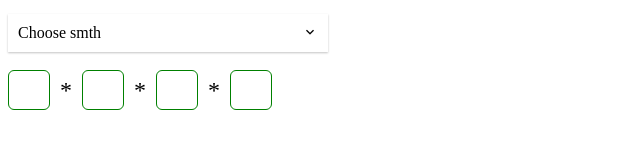
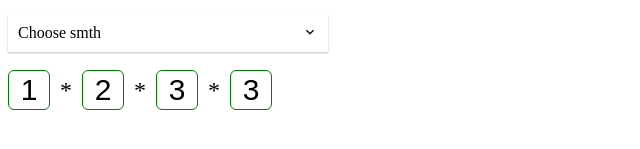
Before and after one commit to pltnv/Iana-ui, a Vue app: page / in a window 1280 px wide. Shown: the part 423-572 px from the top of the page, without its empty margins (0-640 px from the left). Built offline with nearby package versions, Linux system fonts and the light colour scheme.

Commit message:
feat: i-code(otp) adds v-model

```diff
--- a/src/App.vue
+++ b/src/App.vue
@@ -53,12 +53,19 @@
     <br />
     <i-select v-model="selectedItem" :items="selectItems" label="Choose smth" />
     <br />
-    <i-code amount="4" divider="*" type="text" size="md" border-color="green" />
+    <i-code
+      v-model="otp"
+      amount="4"
+      divider="*"
+      type="text"
+      size="md"
+      border-color="green"
+    />
   </div>
 </template>
 
 <script>
-import { ref, watch } from "vue";
+import { ref } from "vue";
 import ICheckbox from "./components/ICheckbox/ICheckbox.vue";
 import IButton from "./components/IButton/IButton.vue";
 import ITip from "./components/ITip/ITip.vue";
@@ -83,7 +90,7 @@ export default {
   setup(props, { emit }) {
     let testValue = ref(true);
     let selectedFile = ref();
-    let otp = ref("");
+    let otp = ref("123355");
 
     let selectedItem = ref();
     const selectItems = ref([
--- a/src/components/ICode/ICode.vue
+++ b/src/components/ICode/ICode.vue
@@ -5,7 +5,6 @@
         ref="input"
         v-model.trim="localValue[index]"
         :type="type"
-        autofocus
         maxlength="1"
         min="0"
         max="9"
@@ -26,10 +25,11 @@
 </template>
 
 <script>
-import { onMounted, ref, watch } from "vue";
+import { ref, watch } from "vue";
 
 export default {
   name: "ICode",
+  emits: ["update:modelValue"],
   props: {
     id: String,
     modelValue: String,
@@ -59,7 +59,9 @@ export default {
   },
 
   setup(props, { emit }) {
-    let localValue = ref([]);
+    let localValue = ref([
+      ...props.modelValue.slice(0, props.amount).split("")
+    ]);
 
     const input = ref(null);
 
@@ -75,17 +77,18 @@ export default {
       }
     };
 
-    // onMounted(() => {
-    //   localValue.value = props.modelValue;
-    //   console.log(localValue.value);
+    watch(
+      () => props.modelValue,
+      (newValue) => {
+        localValue.value = [...newValue.slice(0, props.amount).split("")];
+      }
+    );
+
+    // todo: fix binding
+    // watchEffect(() => {
+    //   const otpString = [...localValue.value].join("");
+    //   emit("update:modelValue", otpString);
     // });
-
-    // watch(
-    //   () => localValue.value,
-    //   (newLocalValue) => {
-    //     emit("input", newLocalValue);
-    //   }
-    // );
 
     return {
       localValue,
```
